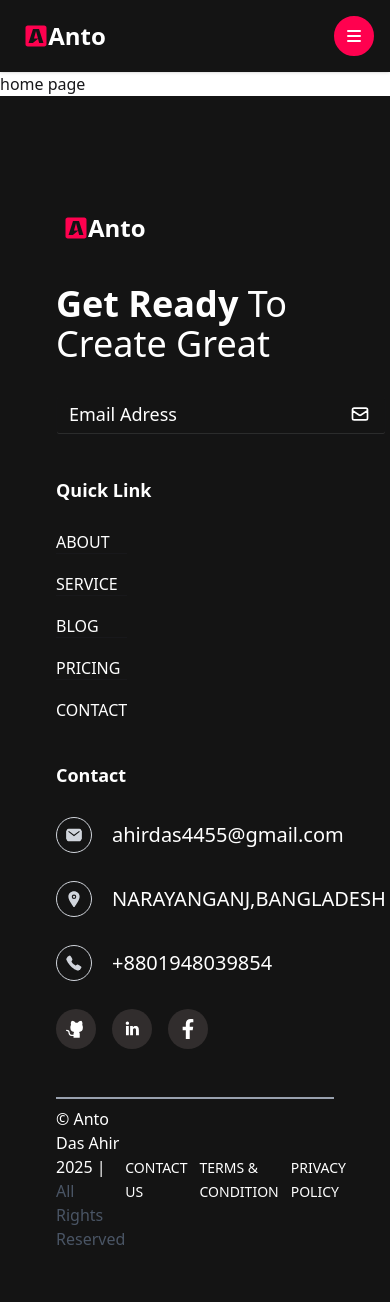
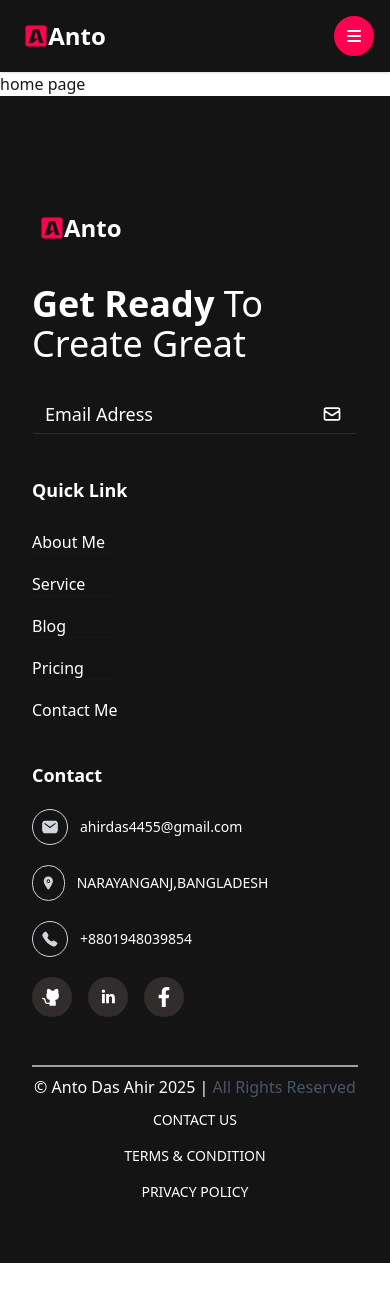
Before and after one commit to anto-das/anto-das-ahir, a React (Vite) app: page / in a window 390 px wide. Shown: the top 1302 px of the page. After the commit the page ends 1263 px from the top, so only its background shows below. Built offline with nearby package versions, Linux system fonts and the light colour scheme.

Commit message:
ready to navbar and footer fully responsive and some funtionality

```diff
--- a/src/Shared/Footer.jsx
+++ b/src/Shared/Footer.jsx
@@ -1,60 +1,60 @@
 import { HiOutlineMail } from "react-icons/hi";
 import Logo from "./Logo";
-import { NavLink } from "react-router-dom";
+import { Link, NavLink } from "react-router-dom";
 import { IoCall, IoLocation, IoMail } from "react-icons/io5";
 import SocialIcons from "../components/SocialIcons";
 
 const Footer = () => {
      const links =<>
     <ul className="grid gap-5">
-      <li className='border-b '><NavLink className={'text-white  uppercase  text-[16px] hover:border-b-2 hover:border-[#ff014f] transition border-w-full hover:text-[#ff014f] duration-1000'}>About</NavLink></li>
-      <li className='border-b '><NavLink className={'text-white uppercase  text-[16px] hover:border-b-2 hover:border-[#ff014f] transition border-w-full hover:text-[#ff014f] duration-1000'}>Service</NavLink></li>
-      <li className='border-b '><NavLink className={'text-white uppercase  text-[16px] hover:border-b-2 hover:border-[#ff014f] transition border-w-full hover:text-[#ff014f] duration-1000'}>Blog</NavLink></li>
-      <li className='border-b '><NavLink className={'text-white uppercase  text-[16px] hover:border-b-2 hover:border-[#ff014f] transition border-w-full hover:text-[#ff014f] duration-1000'}>Pricing</NavLink></li>
-      <li ><NavLink className={'text-white uppercase  text-[16px] hover:border-b-2 hover:border-[#ff014f] transition border-w-full hover:text-[#ff014f] duration-1000'}>Contact</NavLink></li>
+      <li className='border-b '><Link to={'/about'} className={'text-white font-medium capitalize text-[16px] hover:border-b-2 hover:border-[#ff014f] transition border-w-full hover:text-[#ff014f] duration-1000'}>About me</Link></li>
+      <li className='border-b '><Link to={'/service'} className={'text-white font-medium capitalize  text-[16px] hover:border-b-2 hover:border-[#ff014f] transition border-w-full hover:text-[#ff014f] duration-1000'}>Service</Link></li>
+      <li className='border-b '><Link to={'/blog'} className={'text-white font-medium capitalize  text-[16px] hover:border-b-2 hover:border-[#ff014f] transition border-w-full hover:text-[#ff014f] duration-1000'}>Blog</Link></li>
+      <li className='border-b '><Link to={'/project'} className={'text-white font-medium capitalize  text-[16px] hover:border-b-2 hover:border-[#ff014f] transition border-w-full hover:text-[#ff014f] duration-1000'}>Pricing</Link></li>
+      <li ><Link to={'/contact'} className={'text-white font-medium capitalize  text-[16px] hover:border-b-2 hover:border-[#ff014f] transition border-w-full hover:text-[#ff014f] duration-1000'}>Contact me</Link></li>
     </ul>
     </>
     return (
-        <footer className="px-14 py-15  bg-[#141414] ">
+        <footer className="px-8 md:px-10 lg:px-14 py-15  bg-[#141414] ">
  <div className="footer sm:footer-horizontal text-base-content py-12 border-b-2 border-gray-400">
      <aside className="space-y-6">
-    <Logo></Logo>
+   <Link to={'/'}><Logo></Logo></Link>
     <p className="text-4xl text-white capitalize">
      <span className="font-bold"> Get Ready</span> to create great
       <br />
     </p>
         <div className="relative w-full">
             <input type="email" placeholder="Email Adress" className="input w-full placeholder:text-white placeholder:text-lg text-white bg-[#141414] border-b-2 focus:outline-none outline-none" />
-            <button className="link"><HiOutlineMail className="text-white text-xl absolute bottom-3 right-4"/></button>
+            <button className="link"><HiOutlineMail className="text-white text-xl absolute bottom-3 right-4 z-4"/></button>
         </div>
   </aside>
   <nav className="space-y-5">
     <h1 className="text-lg text-white font-bold">Quick Link</h1>
    {links}
   </nav>
-  <nav className="space-y-5">
+  <nav className="space-y-3 lg:space-y-5">
     <h1 className="text-lg text-white font-bold">Contact</h1>
-    <div className="flex gap-5 items-center">
+    <div className="flex gap-3 lg:gap-5 items-center">
         <IoMail className='text-4xl  border p-2 rounded-full text-gray-300' />
-      <p className='text-white  text-xl hover:border-b-2 hover:border-[#ff014f] transition border-w-full hover:text-[#ff014f] duration-1000'>ahirdas4455@gmail.com</p>
+      <p className='text-white  text-md hover:border-b-2 hover:border-[#ff014f] transition border-w-full hover:text-[#ff014f] duration-1000'>ahirdas4455@gmail.com</p>
     </div>
-    <div className="flex gap-5 items-center">
+    <div className="flex gap-3 lg:gap-5 items-center">
         <IoLocation className='text-4xl  border p-2 rounded-full text-gray-300' />
-      <p className='text-white  uppercase text-xl hover:border-b-2 hover:border-[#ff014f] transition border-w-full hover:text-[#ff014f] duration-1000'>Narayanganj,Bangladesh</p>
+      <p className='text-white  uppercase text-md w-full hover:border-b-2 hover:border-[#ff014f] transition border-w-full hover:text-[#ff014f] duration-1000'>Narayanganj,Bangladesh</p>
     </div>
-    <div className="flex gap-5 items-center">
+    <div className="flex gap-3 lg:gap-5 items-center">
         <IoCall className='text-4xl  border p-2 rounded-full text-gray-300' />
-      <p className='text-white  uppercase text-xl hover:border-b-2 hover:border-[#ff014f] transition border-w-full hover:text-[#ff014f] duration-1000'>+8801948039854</p>
+      <p className='text-white  uppercase text-md hover:border-b-2 hover:border-[#ff014f] transition border-w-full hover:text-[#ff014f] duration-1000'>+8801948039854</p>
     </div>
     <SocialIcons></SocialIcons>
   </nav>
  </div>
- <div className="flex justify-between items-center">
-    <p className="text-white mt-2">&copy; Anto Das Ahir  {new Date().getFullYear()} | <span className="text-md font-medium text-gray-600"> All Rights Reserved</span> </p>
-    <div className="flex gap-3 mt-2 items-center">
-       <p ><NavLink className={'text-white uppercase font-medium text-sm hover:border-b-2 hover:border-[#ff014f] transition border-w-full hover:text-[#ff014f] duration-1000'}>Contact us</NavLink></p>
-       <p ><NavLink className={'text-white uppercase font-medium text-sm hover:border-b-2 hover:border-[#ff014f] transition border-w-full hover:text-[#ff014f] duration-1000'}>terms & condition</NavLink></p>
-       <p ><NavLink className={'text-white uppercase font-medium text-sm hover:border-b-2 hover:border-[#ff014f] transition border-w-full hover:text-[#ff014f] duration-1000'}>Privacy Policy</NavLink></p>
+ <div className="flex flex-col lg:flex-row  justify-between items-center">
+    <p className="text-white mt-2 text-center">&copy; Anto Das Ahir  {new Date().getFullYear()} | <span className="text-md font-medium text-gray-600"> All Rights Reserved</span> </p>
+    <div className="flex flex-col lg:flex-row gap-3 mt-2 items-center">
+       <p ><Link className={'text-white uppercase font-medium text-sm hover:border-b-2 hover:border-[#ff014f] transition border-w-full hover:text-[#ff014f] duration-1000'}>Contact us</Link></p>
+       <p ><Link className={'text-white uppercase font-medium text-sm hover:border-b-2 hover:border-[#ff014f] transition border-w-full hover:text-[#ff014f] duration-1000'}>terms & condition</Link></p>
+       <p ><Link className={'text-white uppercase font-medium text-sm hover:border-b-2 hover:border-[#ff014f] transition border-w-full hover:text-[#ff014f] duration-1000'}>Privacy Policy</Link></p>
     </div>
  </div>
 </footer>
--- a/src/Shared/Navbar.jsx
+++ b/src/Shared/Navbar.jsx
@@ -1,22 +1,30 @@
 
 import { HiMenu } from "react-icons/hi";
-import { NavLink } from "react-router-dom";
+import { Link, NavLink } from "react-router-dom";
 import SocialIcons from "../components/SocialIcons";
 import { FaBuysellads } from "react-icons/fa";
 import LargeSidebar from "../components/LargeSidebar";
 import SmallSidebar from "../components/SmallSidebar";
 import Logo from "./Logo";
+import './navbar.css'
 
 
 const Navbar = () => {
+  // const [closeDrawer,setCloseDrawer] = useState(true);
+  const closeDrawer=()=>{
+    document.getElementById("my-drawer").checked = false;
+    document.getElementById("my-drawer-4").checked = false;
+  }
+
+  // console.log(closeDrawer)
     const links =<>
     <ul className="lg:flex items-center hidden gap-5">
-      <li><NavLink className={'text-white font-bold text-[16px] hover:bg-[#ff014d3f] hover:text-[#FF014F] p-2 rounded transition-all duration-900'}>Home</NavLink></li>
-      <li><NavLink className={'text-white font-bold text-[16px] hover:bg-[#ff014d3f] hover:text-[#FF014F] p-2 rounded transition-all duration-900'}>About</NavLink></li>
-      <li><NavLink className={'text-white font-bold text-[16px] hover:bg-[#ff014d3f] hover:text-[#FF014F] p-2 rounded transition-all duration-900'}>Service</NavLink></li>
-      <li><NavLink className={'text-white font-bold text-[16px] hover:bg-[#ff014d3f] hover:text-[#FF014F] p-2 rounded transition-all duration-900'}>Blog</NavLink></li>
-      <li><NavLink className={'text-white font-bold text-[16px] hover:bg-[#ff014d3f] hover:text-[#FF014F] p-2 rounded transition-all duration-900'}>Projects</NavLink></li>
-      <li><NavLink className={'text-white font-bold text-[16px] hover:bg-[#ff014d3f] hover:text-[#FF014F] p-2 rounded transition-all duration-900'}>Contact</NavLink></li>
+      <li><NavLink to={'/'} className={'text-white font-bold text-[16px] hover:bg-[#ff014d3f] hover:text-[#FF014F] p-2 rounded transition-all duration-900'}>Home</NavLink></li>
+      <li><NavLink to={'/about'} className={'text-white font-bold text-[16px] hover:bg-[#ff014d3f] hover:text-[#FF014F] p-2 rounded transition-all duration-900'}>About</NavLink></li>
+      <li><NavLink to={'/service'} className={'text-white font-bold text-[16px] hover:bg-[#ff014d3f] hover:text-[#FF014F] p-2 rounded transition-all duration-900'}>Service</NavLink></li>
+      <li><NavLink to={'/blog'} className={'text-white font-bold text-[16px] hover:bg-[#ff014d3f] hover:text-[#FF014F] p-2 rounded transition-all duration-900'}>Blog</NavLink></li>
+      <li><NavLink to={'/project'} className={'text-white font-bold text-[16px] hover:bg-[#ff014d3f] hover:text-[#FF014F] p-2 rounded transition-all duration-900'}>Projects</NavLink></li>
+      <li><NavLink to={'/contact'} className={'text-white font-bold text-[16px] hover:bg-[#ff014d3f] hover:text-[#FF014F] p-2 rounded transition-all duration-900'}>Contact</NavLink></li>
     </ul>
     </>
     return (
@@ -24,7 +32,7 @@ const Navbar = () => {
           <div className="flex justify-between items-center w-11/12 mx-auto">
 
     {/* logo */}
-    <Logo></Logo>
+  <Link to={'/'}><Logo></Logo></Link>
 
   <div className="navbar-center flex">
     {links}
@@ -43,22 +51,22 @@ const Navbar = () => {
   <div className="drawer-side">
     <label htmlFor="my-drawer-4" aria-label="close sidebar" className="drawer-overlay"></label>
     {/* sidebar content*/}
-    <LargeSidebar></LargeSidebar>
+    <LargeSidebar closeDrawer={closeDrawer}></LargeSidebar>
   </div>
 </div>
 
 
 {/* sidebar icon for small device */}
 <div className="drawer lg:hidden">
-  <input id="my-drawer" type="checkbox" className="drawer-toggle" />
+  <input id="my-drawer" type={'checkbox'} className="drawer-toggle" />
   <div className="drawer-content">
     {/* Page content here */}
-      <label htmlFor="my-drawer" className="drawer-button btn btn-circle border-2 border-[#FF014F] shadow-none transition duration-500 bg-[#FF014F] hover:bg-black hover:text-[#ff014f] text-white text-xl"><HiMenu/></label>
+      <label onClick={()=>closeDrawer()} htmlFor="my-drawer" className="drawer-button btn btn-circle border-2 border-[#FF014F] shadow-none transition duration-500 bg-[#FF014F] hover:bg-black hover:text-[#ff014f] text-white text-xl"><HiMenu/></label>
   </div>
   <div className="drawer-side">
     <label htmlFor="my-drawer" aria-label="close sidebar" className="drawer-overlay"></label>
     {/* side bar content */}
-    <SmallSidebar></SmallSidebar>
+    <SmallSidebar closeDrawer={closeDrawer}></SmallSidebar>
   </div>
 </div>
   </div>
--- /dev/null
+++ b/src/Shared/navbar.css
@@ -0,0 +1,8 @@
+.active{
+    /* 'text-white font-bold text-[16px] hover:bg-[#ff014d3f] hover:text-[#FF014F] p-2 rounded transition-all duration-900' */
+    background-color: #ff014d4f;
+    color: #ff014f;
+    padding: 8px;
+    transition: all;
+    transition-duration: 900;
+}
--- a/src/components/SmallSidebar.jsx
+++ b/src/components/SmallSidebar.jsx
@@ -1,23 +1,27 @@
 
 import { FaBuysellads } from 'react-icons/fa';
-import { NavLink } from 'react-router-dom';
+import { Link } from 'react-router-dom';
 import SocialIcons from './SocialIcons';
 import Logo from '../Shared/Logo';
+import { RxCross1 } from 'react-icons/rx';
 
-const SmallSidebar = () => {
+const SmallSidebar = ({closeDrawer}) => {
     const links =<>
-    <ul className="grid gap-5">
-      <li className='border-b  border-[#969696] '><NavLink className={'text-[#969696] uppercase font-bold text-[16px]'}>Home</NavLink></li>
-      <li className='border-b  border-[#969696] '><NavLink className={'text-[#969696] uppercase font-bold text-[16px]'}>About</NavLink></li>
-      <li className='border-b  border-[#969696] '><NavLink className={'text-[#969696] uppercase font-bold text-[16px]'}>Service</NavLink></li>
-      <li className='border-b  border-[#969696] '><NavLink className={'text-[#969696] uppercase font-bold text-[16px]'}>Blog</NavLink></li>
-      <li className='border-b  border-[#969696] '><NavLink className={'text-[#969696] uppercase font-bold text-[16px]'}>Projects</NavLink></li>
-      <li ><NavLink className={'text-[#969696] uppercase font-bold text-[16px]'}>Contact</NavLink></li>
+    <ul  onClick={()=>closeDrawer()} className="grid gap-5">
+      <li className='border-b  border-[#969696] '><Link to={'/'} className={'text-[#969696] uppercase font-bold text-[16px]'}>Home</Link></li>
+      <li className='border-b  border-[#969696] '><Link to={'/about'} className={'text-[#969696] uppercase font-bold text-[16px]'}>About</Link></li>
+      <li className='border-b  border-[#969696] '><Link to={'/service'} className={'text-[#969696] uppercase font-bold text-[16px]'}>Service</Link></li>
+      <li className='border-b  border-[#969696] '><Link to={'/blog'} className={'text-[#969696] uppercase font-bold text-[16px]'}>Blog</Link></li>
+      <li className='border-b  border-[#969696] '><Link to={'/project'} className={'text-[#969696] uppercase font-bold text-[16px]'}>Projects</Link></li>
+      <li ><Link to={'/contact'} className={'text-[#969696] uppercase font-bold text-[16px]'}>Contact</Link></li>
     </ul>
     </>
     return (
-        <div className="menu bg-[#141414] text-base-content min-h-full w-96 py-7 px-8 space-y-5">
-            <Logo></Logo>
+        <div className="menu bg-[#141414] text-base-content min-h-full max-w-96 py-7 px-4 md:px-6 lg:px-8 space-y-5">
+            <div className='flex justify-between items-center'>
+        <Logo></Logo>
+        <button onClick={()=>closeDrawer()} className="drawer-button btn btn-circle border-none shadow-none transition duration-500 hover:bg-[#FF014F] bg-black text-white text-xl"><RxCross1 /></button>
+        </div>
       <div>
         {links}
       </div>
```
Also changed, not shown: src/Routes/router.jsx (+20 -0 lines), src/components/LargeSidebar.jsx (+6 -2 lines), src/components/SocialIcons.jsx (+11 -3 lines), src/assets/inline_image_preview.jpg (added).
